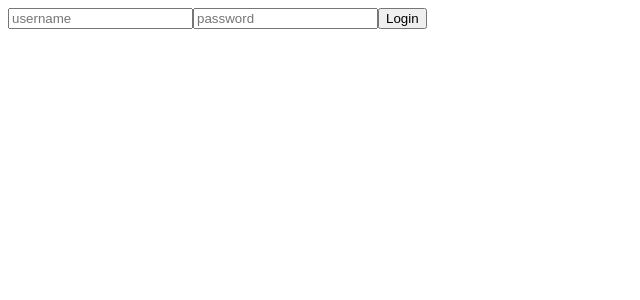
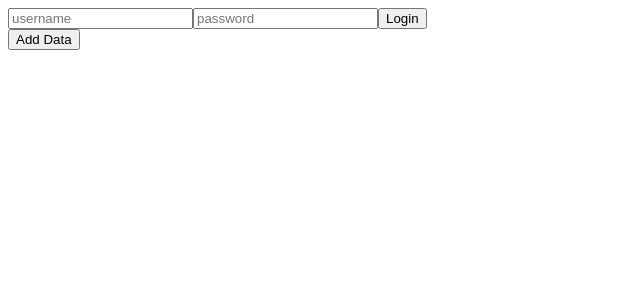
Before and after one commit to jcatenalitebox/rumateDeploy, a Next.js app: page / in a window 1280 px wide. Shown: the top 300 px of the page, without its empty margins (0-640 px from the left). Built offline with nearby package versions, Linux system fonts and the light colour scheme.

Commit message:
wip: firebase

```diff
--- a/src/DummyLogin/DummyLogin.tsx
+++ b/src/DummyLogin/DummyLogin.tsx
@@ -29,7 +29,7 @@ const DummyLogin: React.FC = () => {
         const user = userCredential.user;
 
         dispatch({ type: 'LOGIN', payload: user });
-
+        setError('Logueado :P');
         router.push('/');
         // ...
       })
--- /dev/null
+++ b/src/DummyLogin/DummyRegister.tsx
@@ -0,0 +1,51 @@
+import { Box, styled } from '@mui/material';
+import { collection, addDoc, serverTimestamp } from 'firebase/firestore';
+import React from 'react';
+import { createUserWithEmailAndPassword } from 'firebase/auth';
+
+import { db, auth } from '../firebase';
+
+const DummyForm = styled(Box)`
+  display: flex;
+  flex-direction: column;
+`;
+
+const DummyUserData = {
+  name: 'John Doe',
+  edad: '30',
+  genre: 'female',
+  ocupation: 'developer',
+  kids: 'yes-visit',
+  ratingWithOthers: true,
+  email: 'johnDoe@gmail.com',
+  password: 'Litebox1234',
+};
+
+const DummyRegister: React.FC = () => {
+  const handleAdd = async (e: any) => {
+    e.preventDefault();
+    // Add your code here
+
+    try {
+      await createUserWithEmailAndPassword(auth, DummyUserData.email, DummyUserData.password);
+      await addDoc(collection(db, 'users'), {
+        ...DummyUserData,
+        timestamp: serverTimestamp(),
+      });
+    } catch (error) {
+      console.error('Error adding document: ', error);
+    }
+  };
+
+  return (
+    <div>
+      <DummyForm>
+        <form onSubmit={handleAdd}>
+          <button type='submit'>Add Data</button>
+        </form>
+      </DummyForm>
+    </div>
+  );
+};
+
+export default DummyRegister;
--- a/src/firebase.js
+++ b/src/firebase.js
@@ -3,6 +3,7 @@ import { initializeApp } from 'firebase/app';
 // TODO: Add SDKs for Firebase products that you want to use
 // https://firebase.google.com/docs/web/setup#available-libraries
 import { getAuth } from 'firebase/auth';
+import { getFirestore } from 'firebase/firestore';
 
 // Your web app's Firebase configuration
 export const firebaseConfig = {
@@ -18,3 +19,5 @@ export const firebaseConfig = {
 export const app = initializeApp(firebaseConfig);
 
 export const auth = getAuth();
+
+export const db = getFirestore(app);
--- a/src/pages/index.tsx
+++ b/src/pages/index.tsx
@@ -2,6 +2,7 @@ import Head from 'next/head';
 import { Box, styled } from '@mui/material';
 
 import DummyLogin from '@/DummyLogin/DummyLogin';
+import DummyRegister from '@/DummyLogin/DummyRegister';
 
 import { AuthContextProvider } from '../context/AuthContext';
 
@@ -21,6 +22,7 @@ export default function Home() {
       <StyledWrappe>
         <AuthContextProvider>
           <DummyLogin />
+          <DummyRegister />
         </AuthContextProvider>
       </StyledWrappe>
     </>
```
